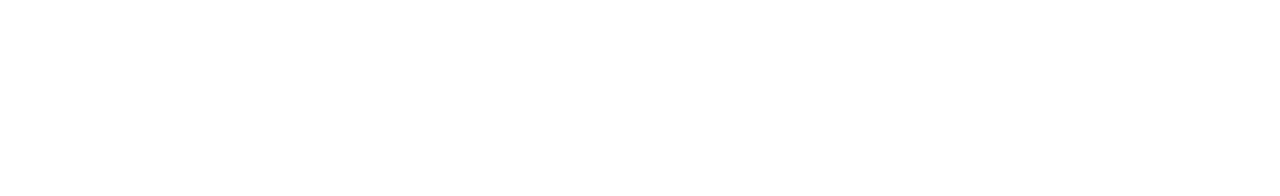
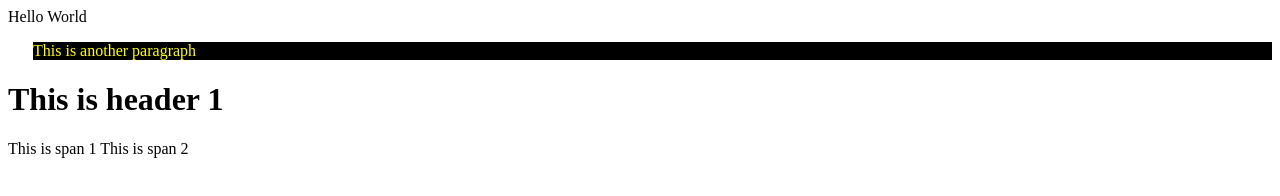
Before and after one commit to surjan-kshetri/Learn-JS, a website: page index.html in a window 1280 px wide. Drawn offline with Linux system fonts and the light colour scheme.

Commit message:
2 files modified

```diff
--- a/index.html
+++ b/index.html
@@ -1 +1,23 @@
-<div id="app"></div>
+<html>
+<head>
+  <style>
+  p{
+    color:yellow;
+    background:black;
+    margin-left: 25px;
+  }
+  </style>
+</head>
+
+<body>
+  <div>
+  Hello World
+  </div>
+  <!--<p style="color:red;margin-top:20px;margin-left:25px;">This is  paragraph.</p>-->
+  <p>This is another paragraph</p>
+  <h1>This is header  1</h1>
+  <span>This is span 1</span>
+  <span>This is span 2</span>
+</body>
+
+</html>
--- a/index.js
+++ b/index.js
@@ -2,5 +2,5 @@
 import './style.css';
 
 // Write Javascript code!
-const appDiv = document.getElementById('app');
-appDiv.innerHTML = `<h1>JS Starter</h1>`;
+//const appDiv = document.getElementById('app');
+//appDiv.innerHTML = `<h1>JS Starter</h1>`;
```
